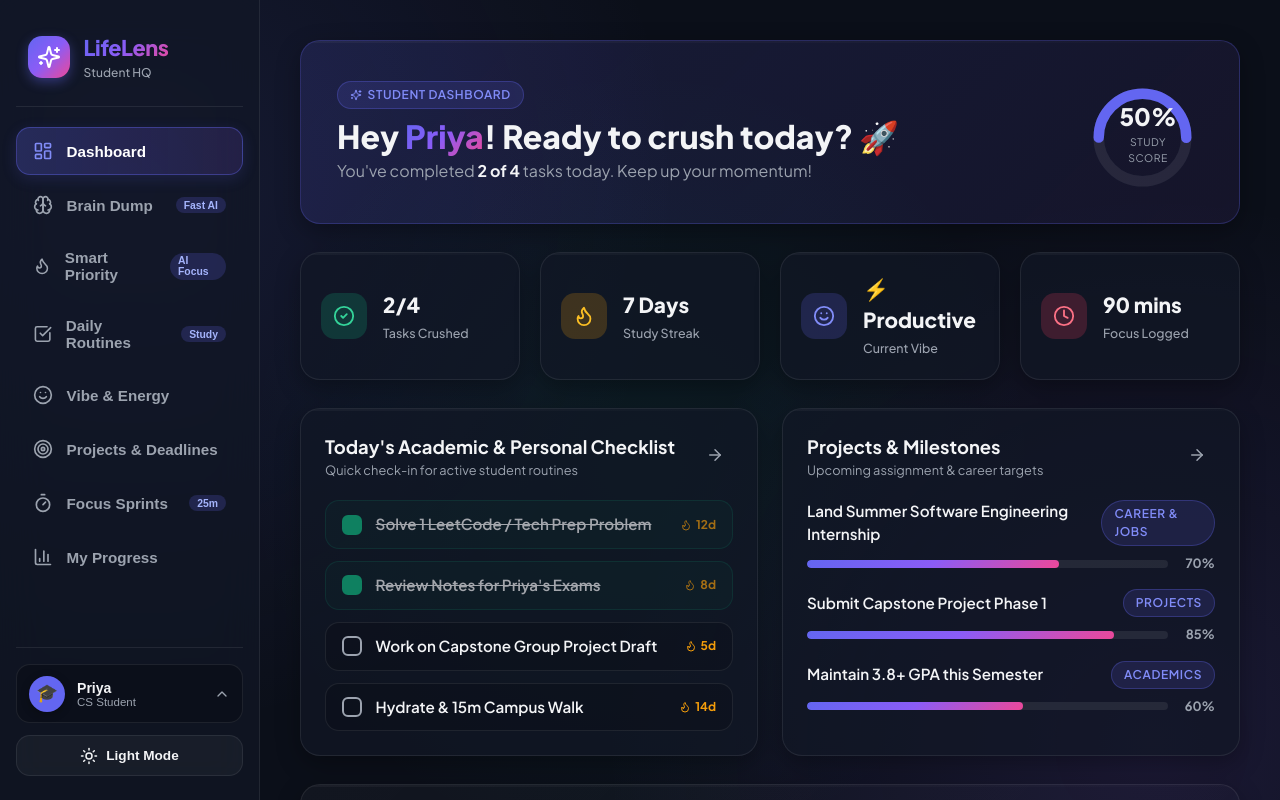
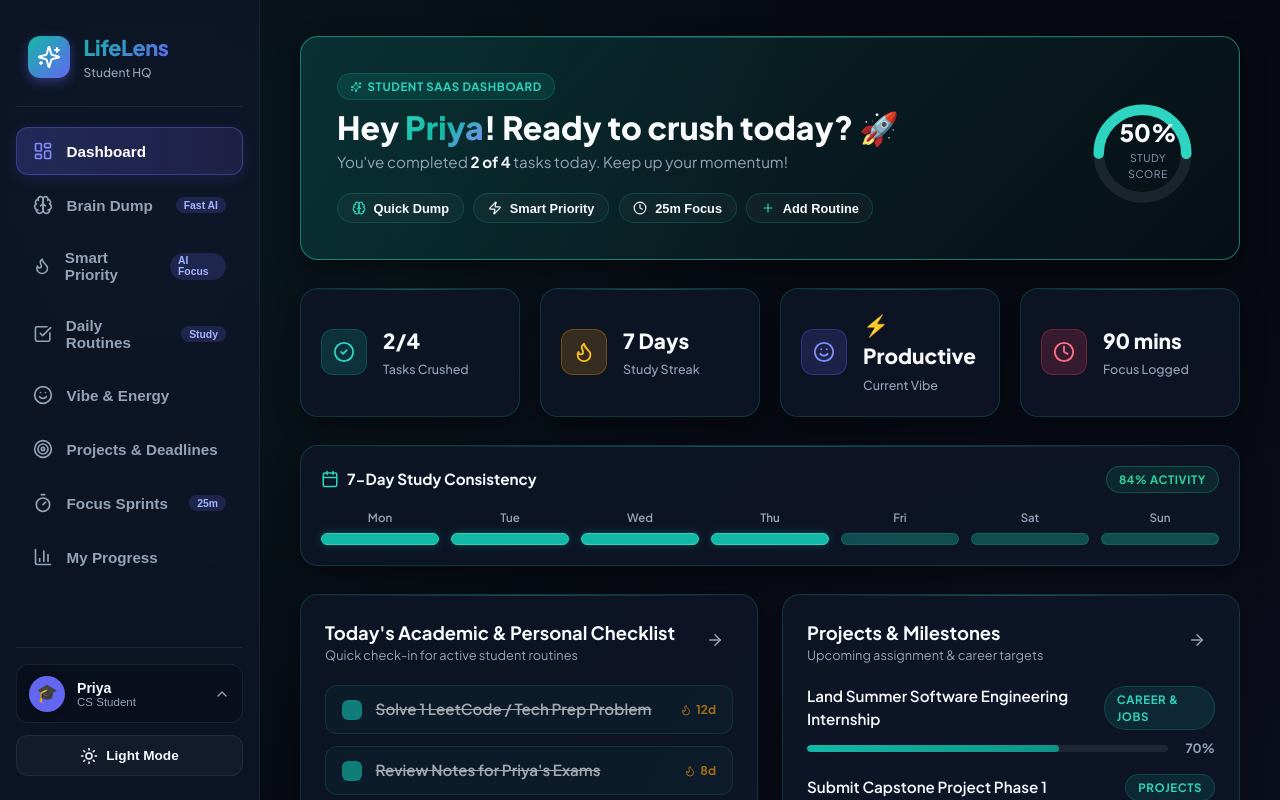
Before and after one commit to Pratikshachavan29/HHGOA, a React (Vite) app: page / in a window 1280 px wide. Shown: the top 800 px of the page. Built offline with nearby package versions, Linux system fonts and the light colour scheme.

Commit message:
Refine LifeLens UI with dark navy palette, hard teal borders, and dashboard Quick Actions toolbar

```diff
--- a/src/components/Dashboard.jsx
+++ b/src/components/Dashboard.jsx
@@ -8,7 +8,11 @@ import {
   Quote,
   ArrowRight,
   Sparkles,
-  BookOpen
+  BookOpen,
+  Brain,
+  Zap,
+  Calendar,
+  Plus
 } from 'lucide-react';
 
 export default function Dashboard({ habits, toggleHabit, moodLogs, goals, focusTime, setActiveTab, userName = 'Priya' }) {
@@ -26,13 +30,15 @@ export default function Dashboard({ habits, toggleHabit, moodLogs, goals, focusT
   ];
   const dailyQuote = studentQuotes[0];
 
+  const daysOfWeek = ['Mon', 'Tue', 'Wed', 'Thu', 'Fri', 'Sat', 'Sun'];
+
   return (
     <div className="dashboard-wrapper animate-fade-in">
-      {/* Top Banner */}
+      {/* Top Banner - Hero Wallet Card */}
       <div className="glass-card hero-card">
         <div className="hero-content">
           <span className="badge badge-indigo">
-            <Sparkles size={12} /> Student Dashboard
+            <Sparkles size={12} /> Student SaaS Dashboard
           </span>
           <h1 className="hero-title">
             Hey <span className="title-gradient">{userName}</span>! Ready to crush today? 🚀
@@ -40,7 +46,25 @@ export default function Dashboard({ habits, toggleHabit, moodLogs, goals, focusT
           <p className="hero-subtitle">
             You've completed <strong className="text-highlight">{completedTodayCount} of {habits.length}</strong> tasks today. Keep up your momentum!
           </p>
+
+          {/* Quick Action Shortcut Toolbar */}
+          <div className="quick-actions-toolbar">
+            <button onClick={() => setActiveTab('brainDump')} className="btn btn-secondary action-pill">
+              <Brain size={14} className="text-teal" /> Quick Dump
+            </button>
+            <button onClick={() => setActiveTab('smartPriority')} className="btn btn-secondary action-pill">
+              <Zap size={14} className="text-amber" /> Smart Priority
+            </button>
+            <button onClick={() => setActiveTab('focus')} className="btn btn-secondary action-pill">
+              <Clock size={14} className="text-rose" /> 25m Focus
+            </button>
+            <button onClick={() => setActiveTab('habits')} className="btn btn-secondary action-pill">
+              <Plus size={14} className="text-teal" /> Add Routine
+            </button>
+          </div>
         </div>
+
+        {/* Circular Life Score Ring */}
         <div className="score-ring-container">
           <div className="score-ring">
             <svg viewBox="0 0 100 100" className="circular-chart">
@@ -63,7 +87,7 @@ export default function Dashboard({ habits, toggleHabit, moodLogs, goals, focusT
       {/* Metrics Row */}
       <div className="grid-4 metric-cards-grid">
         <div className="glass-card metric-card">
-          <div className="metric-icon-bg bg-emerald">
+          <div className="metric-icon-bg bg-teal">
             <CheckCircle2 size={22} />
           </div>
           <div className="metric-data">
@@ -100,6 +124,26 @@ export default function Dashboard({ habits, toggleHabit, moodLogs, goals, focusT
             <span className="metric-value">{totalFocusMinutes} mins</span>
             <span className="metric-title">Focus Logged</span>
           </div>
+        </div>
+      </div>
+
+      {/* 7-Day Consistency Heatmap Toolbar */}
+      <div className="glass-card heatmap-card">
+        <div className="heatmap-header">
+          <div className="heatmap-title-group">
+            <Calendar size={18} className="text-teal" />
+            <span className="heatmap-title">7-Day Study Consistency</span>
+          </div>
+          <span className="badge badge-emerald">84% Activity</span>
+        </div>
+
+        <div className="heatmap-grid">
+          {daysOfWeek.map((day, idx) => (
+            <div key={day} className="heatmap-day-col">
+              <span className="heatmap-day-name">{day}</span>
+              <div className={`heatmap-cell ${idx <= 3 ? 'active-high' : 'active-med'}`} />
+            </div>
+          ))}
         </div>
       </div>
 
@@ -193,8 +237,8 @@ export default function Dashboard({ habits, toggleHabit, moodLogs, goals, focusT
           align-items: center;
           justify-content: space-between;
           padding: 2.25rem;
-          background: linear-gradient(135deg, rgba(99, 102, 241, 0.15) 0%, rgba(139, 92, 246, 0.08) 100%);
-          border-color: rgba(99, 102, 241, 0.25);
+          background: var(--gradient-teal-soft);
+          border-color: var(--border-teal-active);
         }
 
         .hero-title {
@@ -206,17 +250,34 @@ export default function Dashboard({ habits, toggleHabit, moodLogs, goals, focusT
 
         .hero-subtitle {
           color: var(--text-muted);
-          font-size: 1rem;
+          font-size: 0.95rem;
         }
 
         .text-highlight {
           color: var(--text-main);
         }
 
+        .quick-actions-toolbar {
+          display: flex;
+          gap: 0.6rem;
+          margin-top: 1.25rem;
+          flex-wrap: wrap;
+        }
+
+        .action-pill {
+          padding: 0.4rem 0.85rem;
+          font-size: 0.8rem;
+          border-radius: var(--radius-full);
+          border-color: var(--border-teal);
+        }
+
+        .text-teal { color: var(--accent-teal-light); }
+
         .score-ring-container {
           position: relative;
           width: 110px;
           height: 110px;
+          flex-shrink: 0;
         }
 
         .circular-chart {
@@ -233,7 +294,7 @@ export default function Dashboard({ habits, toggleHabit, moodLogs, goals, focusT
 
         .circle-fill {
           fill: none;
-          stroke: #6366f1;
+          stroke: var(--accent-teal-light);
           stroke-width: 3.8;
           stroke-linecap: round;
           transition: stroke-dasharray 0.6s ease;
@@ -284,10 +345,10 @@ export default function Dashboard({ habits, toggleHabit, moodLogs, goals, focusT
           flex-shrink: 0;
         }
 
-        .bg-emerald { background: rgba(16, 185, 129, 0.2); color: #34d399; }
-        .bg-amber { background: rgba(245, 158, 11, 0.2); color: #fbbf24; }
-        .bg-indigo { background: rgba(99, 102, 241, 0.2); color: #818cf8; }
-        .bg-rose { background: rgba(244, 63, 94, 0.2); color: #fb7185; }
+        .bg-teal { background: rgba(20, 184, 166, 0.18); color: var(--accent-teal-light); border: 1px solid var(--border-teal); }
+        .bg-amber { background: rgba(245, 158, 11, 0.18); color: #fbbf24; border: 1px solid rgba(245, 158, 11, 0.3); }
+        .bg-indigo { background: rgba(99, 102, 241, 0.18); color: #818cf8; border: 1px solid rgba(99, 102, 241, 0.3); }
+        .bg-rose { background: rgba(244, 63, 94, 0.18); color: #fb7185; border: 1px solid rgba(244, 63, 94, 0.3); }
 
         .metric-value {
           font-size: 1.3rem;
@@ -300,6 +361,68 @@ export default function Dashboard({ habits, toggleHabit, moodLogs, goals, focusT
           font-size: 0.78rem;
           color: var(--text-muted);
           font-weight: 500;
+        }
+
+        .heatmap-card {
+          padding: 1.25rem;
+          display: flex;
+          flex-direction: column;
+          gap: 1rem;
+        }
+
+        .heatmap-header {
+          display: flex;
+          justify-content: space-between;
+          align-items: center;
+        }
+
+        .heatmap-title-group {
+          display: flex;
+          align-items: center;
+          gap: 0.5rem;
+        }
+
+        .heatmap-title {
+          font-size: 0.95rem;
+          font-weight: 700;
+        }
+
+        .heatmap-grid {
+          display: grid;
+          grid-template-columns: repeat(7, 1fr);
+          gap: 0.75rem;
+        }
+
+        .heatmap-day-col {
+          display: flex;
+          flex-direction: column;
+          align-items: center;
+          gap: 0.4rem;
+        }
+
+        .heatmap-day-name {
+          font-size: 0.72rem;
+          color: var(--text-muted);
+          font-weight: 600;
+        }
+
+        .heatmap-cell {
+          width: 100%;
+          height: 12px;
+          border-radius: var(--radius-sm);
+          background: rgba(255, 255, 255, 0.05);
+          border: 1px solid var(--border-color);
+        }
+
+        .heatmap-cell.active-high {
+          background: var(--accent-teal);
+          border-color: var(--accent-teal-light);
+          box-shadow: 0 0 10px rgba(20, 184, 166, 0.3);
+        }
+
+        .heatmap-cell.active-med {
+          background: rgba(20, 184, 166, 0.35);
+          border-color: var(--border-teal);
         }
 
         .section-header {
@@ -331,15 +454,15 @@ export default function Dashboard({ habits, toggleHabit, moodLogs, goals, focusT
           gap: 0.85rem;
           padding: 0.75rem 1rem;
           border-radius: var(--radius-md);
-          background: rgba(0, 0, 0, 0.15);
-          border: 1px solid var(--border-color);
+          background: rgba(0, 0, 0, 0.2);
+          border: 1px solid var(--border-teal);
           transition: all var(--transition-fast);
         }
 
         .habit-item.completed {
           opacity: 0.65;
-          background: rgba(16, 185, 129, 0.05);
-          border-color: rgba(16, 185, 129, 0.2);
+          background: rgba(20, 184, 166, 0.08);
+          border-color: rgba(20, 184, 166, 0.25);
         }
 
         .habit-item.completed .habit-name {
@@ -369,8 +492,8 @@ export default function Dashboard({ habits, toggleHabit, moodLogs, goals, focusT
         }
 
         .checkbox-container input:checked ~ .checkmark {
-          background: var(--accent-emerald);
-          border-color: var(--accent-emerald);
+          background: var(--accent-teal);
+          border-color: var(--accent-teal);
         }
 
         .habit-name {
@@ -429,11 +552,12 @@ export default function Dashboard({ habits, toggleHabit, moodLogs, goals, focusT
           display: flex;
           align-items: flex-start;
           gap: 1.25rem;
-          background: linear-gradient(135deg, rgba(255, 255, 255, 0.03) 0%, rgba(255, 255, 255, 0.01) 100%);
+          background: var(--gradient-teal-soft);
+          border-color: var(--border-teal);
         }
 
         .quote-icon {
-          color: var(--accent-primary);
+          color: var(--accent-teal-light);
           flex-shrink: 0;
           opacity: 0.8;
         }
--- a/src/index.css
+++ b/src/index.css
@@ -1,39 +1,48 @@
 :root {
   --font-family: 'Plus Jakarta Sans', -apple-system, BlinkMacSystemFont, 'Segoe UI', Roboto, sans-serif;
 
-  /* Color Palette - Dark Glass theme default */
-  --bg-dark: #0b0f19;
-  --bg-card: rgba(18, 24, 38, 0.7);
-  --bg-card-hover: rgba(28, 36, 56, 0.85);
-  --bg-glass: rgba(255, 255, 255, 0.04);
-  --border-color: rgba(255, 255, 255, 0.08);
-  --border-glow: rgba(99, 102, 241, 0.3);
+  /* Premium SaaS Dark Navy Palette */
+  --bg-dark: #070a12;
+  --bg-sidebar: #0b1120;
+  --bg-card: rgba(15, 23, 42, 0.75);
+  --bg-card-hover: rgba(20, 31, 56, 0.9);
+  --bg-glass: rgba(255, 255, 255, 0.03);
 
-  --text-main: #f3f4f6;
-  --text-muted: #9ca3af;
-  --text-dim: #6b7280;
+  /* Hard Teal Borders & Glows */
+  --border-color: rgba(255, 255, 255, 0.07);
+  --border-teal: rgba(20, 184, 166, 0.22);
+  --border-teal-active: rgba(45, 212, 191, 0.5);
+  --shadow-teal-glow: 0 0 20px rgba(20, 184, 166, 0.15);
 
-  --accent-primary: #6366f1; /* Indigo */
-  --accent-primary-hover: #4f46e5;
-  --accent-secondary: #8b5cf6; /* Purple */
-  --accent-teal: #14b8a6; /* Teal */
-  --accent-amber: #f59e0b; /* Amber */
-  --accent-rose: #f43f5e; /* Rose */
-  --accent-emerald: #10b981; /* Emerald */
+  /* Typography Colors */
+  --text-main: #f8fafc;
+  --text-muted: #94a3b8;
+  --text-dim: #64748b;
 
-  --gradient-primary: linear-gradient(135deg, #6366f1 0%, #8b5cf6 50%, #ec4899 100%);
-  --gradient-teal: linear-gradient(135deg, #0d9488 0%, #10b981 100%);
-  --gradient-amber: linear-gradient(135deg, #f59e0b 0%, #ef4444 100%);
-  --gradient-card: linear-gradient(145deg, rgba(255, 255, 255, 0.05) 0%, rgba(255, 255, 255, 0.01) 100%);
+  /* Accent Palette - Soft Teal Core */
+  --accent-teal: #14b8a6;
+  --accent-teal-light: #2dd4bf;
+  --accent-teal-dark: #0d9488;
+  --accent-indigo: #6366f1;
+  --accent-purple: #8b5cf6;
+  --accent-amber: #f59e0b;
+  --accent-rose: #f43f5e;
+  --accent-emerald: #10b981;
 
-  --shadow-sm: 0 2px 8px rgba(0, 0, 0, 0.2);
-  --shadow-md: 0 8px 24px rgba(0, 0, 0, 0.3);
-  --shadow-lg: 0 16px 32px rgba(0, 0, 0, 0.4), 0 0 20px rgba(99, 102, 241, 0.15);
-  --shadow-glow: 0 0 25px rgba(99, 102, 241, 0.35);
+  /* Selective Soft Gradients */
+  --gradient-teal-soft: linear-gradient(135deg, rgba(20, 184, 166, 0.18) 0%, rgba(13, 148, 136, 0.04) 100%);
+  --gradient-teal-btn: linear-gradient(135deg, #14b8a6 0%, #0d9488 100%);
+  --gradient-primary: linear-gradient(135deg, #14b8a6 0%, #6366f1 100%);
+  --gradient-card: linear-gradient(145deg, rgba(255, 255, 255, 0.04) 0%, rgba(255, 255, 255, 0.01) 100%);
+
+  /* Shadows & Radius */
+  --shadow-sm: 0 2px 8px rgba(0, 0, 0, 0.3);
+  --shadow-md: 0 8px 24px rgba(0, 0, 0, 0.4);
+  --shadow-lg: 0 16px 36px rgba(0, 0, 0, 0.5), 0 0 25px rgba(20, 184, 166, 0.12);
 
   --radius-sm: 8px;
-  --radius-md: 14px;
-  --radius-lg: 20px;
+  --radius-md: 12px;
+  --radius-lg: 18px;
   --radius-full: 9999px;
 
   --transition-fast: 0.2s cubic-bezier(0.4, 0, 0.2, 1);
@@ -42,11 +51,14 @@
 
 [data-theme="light"] {
   --bg-dark: #f8fafc;
-  --bg-card: rgba(255, 255, 255, 0.85);
+  --bg-sidebar: #ffffff;
+  --bg-card: rgba(255, 255, 255, 0.9);
   --bg-card-hover: rgba(255, 255, 255, 0.98);
   --bg-glass: rgba(0, 0, 0, 0.03);
+
   --border-color: rgba(0, 0, 0, 0.08);
-  --border-glow: rgba(99, 102, 241, 0.3);
+  --border-teal: rgba(20, 184, 166, 0.35);
+  --border-teal-active: rgba(13, 148, 136, 0.7);
 
   --text-main: #0f172a;
   --text-muted: #475569;
@@ -73,33 +85,32 @@ body {
   -webkit-font-smoothing: antialiased;
 }
 
-/* Background Ambient Glows */
+/* Background Ambient Glows - Restrained Flow */
 .app-container {
   display: flex;
   min-height: 100vh;
   position: relative;
   background:
-    radial-gradient(circle at 10% 20%, rgba(99, 102, 241, 0.12) 0%, transparent 40%),
-    radial-gradient(circle at 90% 80%, rgba(139, 92, 246, 0.12) 0%, transparent 40%),
-    radial-gradient(circle at 50% 50%, rgba(20, 184, 166, 0.08) 0%, transparent 50%);
+    radial-gradient(circle at 12% 15%, rgba(20, 184, 166, 0.08) 0%, transparent 45%),
+    radial-gradient(circle at 88% 85%, rgba(99, 102, 241, 0.06) 0%, transparent 45%);
 }
 
 /* Layout Elements */
 .main-content {
   flex: 1;
-  padding: 2.5rem;
+  padding: 2.25rem 2.5rem;
   overflow-y: auto;
   max-width: 1400px;
   margin: 0 auto;
   width: 100%;
 }
 
-/* Glassmorphic Card */
+/* Glassmorphic Dark Navy Wallet Card */
 .glass-card {
   background: var(--bg-card);
   backdrop-filter: blur(16px);
   -webkit-backdrop-filter: blur(16px);
-  border: 1px solid var(--border-color);
+  border: 1px solid var(--border-teal);
   border-radius: var(--radius-lg);
   padding: 1.5rem;
   box-shadow: var(--shadow-md);
@@ -109,7 +120,7 @@ body {
 }
 
 .glass-card:hover {
-  border-color: var(--border-glow);
+  border-color: var(--border-teal-active);
   box-shadow: var(--shadow-lg);
 }
 
@@ -119,14 +130,14 @@ body {
   top: 0;
   left: 0;
   right: 0;
-  height: 2px;
-  background: var(--gradient-card);
+  height: 1px;
+  background: linear-gradient(90deg, transparent, rgba(45, 212, 191, 0.4), transparent);
   opacity: 0.8;
 }
 
 /* Typography & Badges */
 .title-gradient {
-  background: var(--gradient-primary);
+  background: linear-gradient(135deg, #2dd4bf 0%, #14b8a6 50%, #818cf8 100%);
   -webkit-background-clip: text;
   -webkit-text-fill-color: transparent;
   font-weight: 800;
@@ -138,37 +149,37 @@ body {
   gap: 0.35rem;
   padding: 0.25rem 0.75rem;
   border-radius: var(--radius-full);
-  font-size: 0.75rem;
-  font-weight: 600;
+  font-size: 0.72rem;
+  font-weight: 700;
   text-transform: uppercase;
   letter-spacing: 0.05em;
 }
 
 .badge-indigo {
-  background: rgba(99, 102, 241, 0.15);
-  color: #818cf8;
-  border: 1px solid rgba(99, 102, 241, 0.3);
+  background: rgba(20, 184, 166, 0.12);
+  color: var(--accent-teal-light);
+  border: 1px solid var(--border-teal);
 }
 
 .badge-emerald {
-  background: rgba(16, 185, 129, 0.15);
+  background: rgba(16, 185, 129, 0.12);
   color: #34d399;
   border: 1px solid rgba(16, 185, 129, 0.3);
 }
 
 .badge-amber {
-  background: rgba(245, 158, 11, 0.15);
+  background: rgba(245, 158, 11, 0.12);
   color: #fbbf24;
   border: 1px solid rgba(245, 158, 11, 0.3);
 }
 
 .badge-rose {
-  background: rgba(244, 63, 94, 0.15);
+  background: rgba(244, 63, 94, 0.12);
   color: #fb7185;
   border: 1px solid rgba(244, 63, 94, 0.3);
 }
 
-/* Buttons */
+/* Premium Buttons */
 .btn {
   display: inline-flex;
   align-items: center;
@@ -177,7 +188,7 @@ body {
   padding: 0.65rem 1.25rem;
   border-radius: var(--radius-md);
   font-weight: 600;
-  font-size: 0.9rem;
+  font-size: 0.88rem;
   cursor: pointer;
   border: none;
   transition: all var(--transition-fast);
@@ -185,26 +196,26 @@ body {
 }
 
 .btn-primary {
-  background: var(--gradient-primary);
+  background: var(--gradient-teal-btn);
   color: #ffffff;
-  box-shadow: 0 4px 14px rgba(99, 102, 241, 0.4);
+  box-shadow: 0 4px 14px rgba(20, 184, 166, 0.35);
 }
 
 .btn-primary:hover {
   transform: translateY(-2px);
-  box-shadow: var(--shadow-glow);
+  box-shadow: var(--shadow-teal-glow);
   opacity: 0.95;
 }
 
 .btn-secondary {
   background: var(--bg-glass);
   color: var(--text-main);
-  border: 1px solid var(--border-color);
+  border: 1px solid var(--border-teal);
 }
 
 .btn-secondary:hover {
-  background: rgba(255, 255, 255, 0.08);
-  border-color: rgba(255, 255, 255, 0.2);
+  background: rgba(20, 184, 166, 0.1);
+  border-color: var(--border-teal-active);
 }
 
 .btn-icon {
@@ -220,61 +231,52 @@ body {
 .btn-icon:hover {
   color: var(--text-main);
   background: var(--bg-glass);
-  border-color: var(--border-color);
+  border-color: var(--border-teal);
 }
 
 /* Form Controls */
 .input-field, .select-field, .textarea-field {
   width: 100%;
   padding: 0.75rem 1rem;
-  background: rgba(0, 0, 0, 0.2);
-  border: 1px solid var(--border-color);
+  background: rgba(0, 0, 0, 0.3);
+  border: 1px solid var(--border-teal);
   border-radius: var(--radius-md);
   color: var(--text-main);
   font-family: inherit;
-  font-size: 0.95rem;
+  font-size: 0.92rem;
   outline: none;
-  transition: border-color var(--transition-fast);
+  transition: border-color var(--transition-fast), box-shadow var(--transition-fast);
 }
 
 .input-field:focus, .select-field:focus, .textarea-field:focus {
-  border-color: var(--accent-primary);
-  box-shadow: 0 0 0 3px rgba(99, 102, 241, 0.15);
+  border-color: var(--accent-teal-light);
+  box-shadow: 0 0 0 3px rgba(45, 212, 191, 0.15);
 }
 
 /* Progress bar */
 .progress-bar-bg {
   width: 100%;
-  height: 8px;
-  background: rgba(255, 255, 255, 0.08);
+  height: 7px;
+  background: rgba(255, 255, 255, 0.07);
   border-radius: var(--radius-full);
   overflow: hidden;
 }
 
 .progress-bar-fill {
   height: 100%;
-  background: var(--gradient-primary);
+  background: var(--gradient-teal-btn);
   border-radius: var(--radius-full);
   transition: width 0.5s ease;
 }
 
 /* Animations */
 @keyframes fadeIn {
-  from { opacity: 0; transform: translateY(10px); }
+  from { opacity: 0; transform: translateY(8px); }
   to { opacity: 1; transform: translateY(0); }
 }
 
 .animate-fade-in {
-  animation: fadeIn 0.4s ease forwards;
-}
-
-@keyframes pulseGlow {
-  0%, 100% { box-shadow: 0 0 15px rgba(99, 102, 241, 0.2); }
-  50% { box-shadow: 0 0 30px rgba(99, 102, 241, 0.5); }
-}
-
-.pulse-glow {
-  animation: pulseGlow 3s infinite;
+  animation: fadeIn 0.35s ease forwards;
 }
 
 /* Custom Scrollbar */
@@ -286,11 +288,11 @@ body {
   background: transparent;
 }
 ::-webkit-scrollbar-thumb {
-  background: rgba(255, 255, 255, 0.15);
+  background: rgba(20, 184, 166, 0.25);
   border-radius: 4px;
 }
 ::-webkit-scrollbar-thumb:hover {
-  background: rgba(255, 255, 255, 0.3);
+  background: rgba(20, 184, 166, 0.45);
 }
 
 /* Responsive grid layouts */
```
